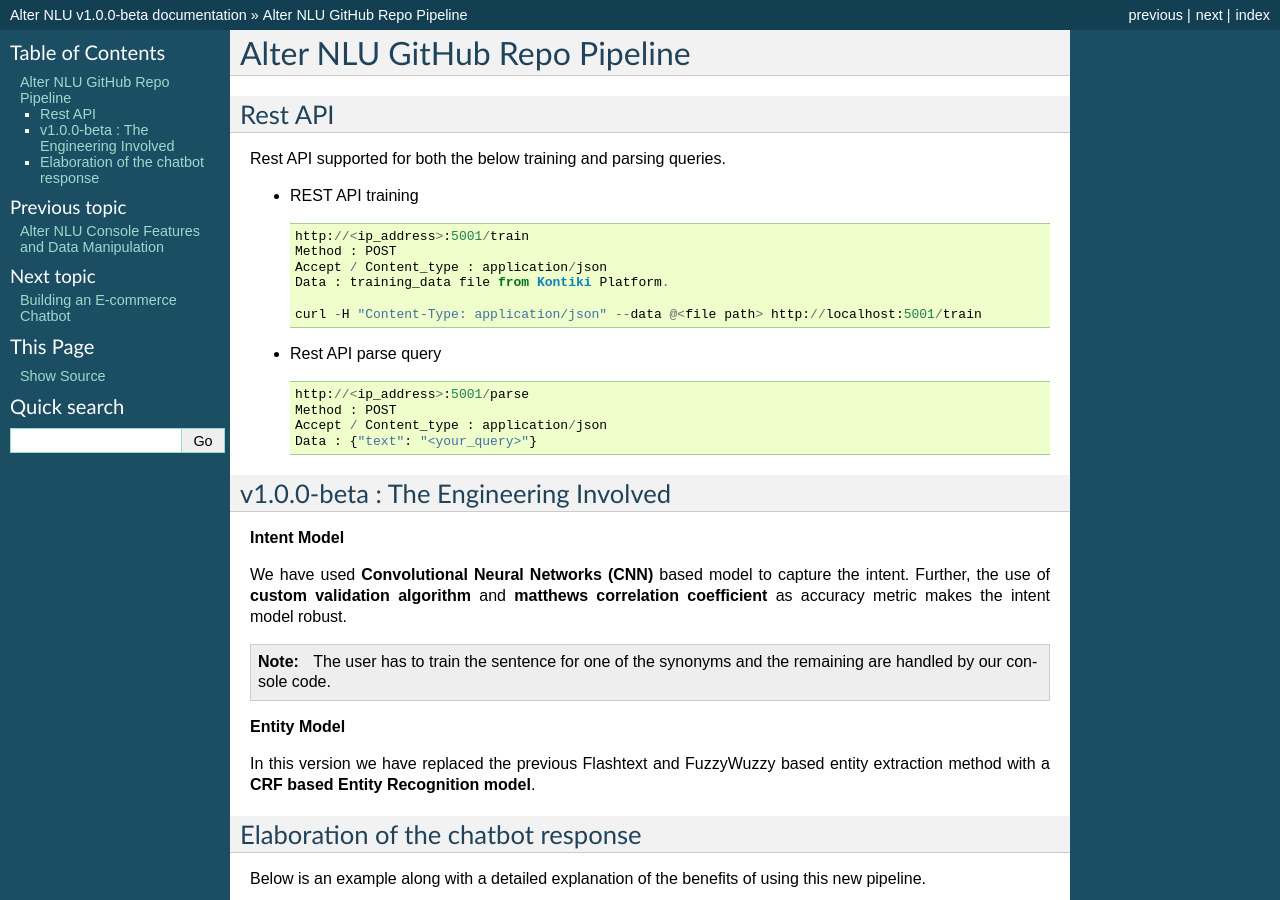
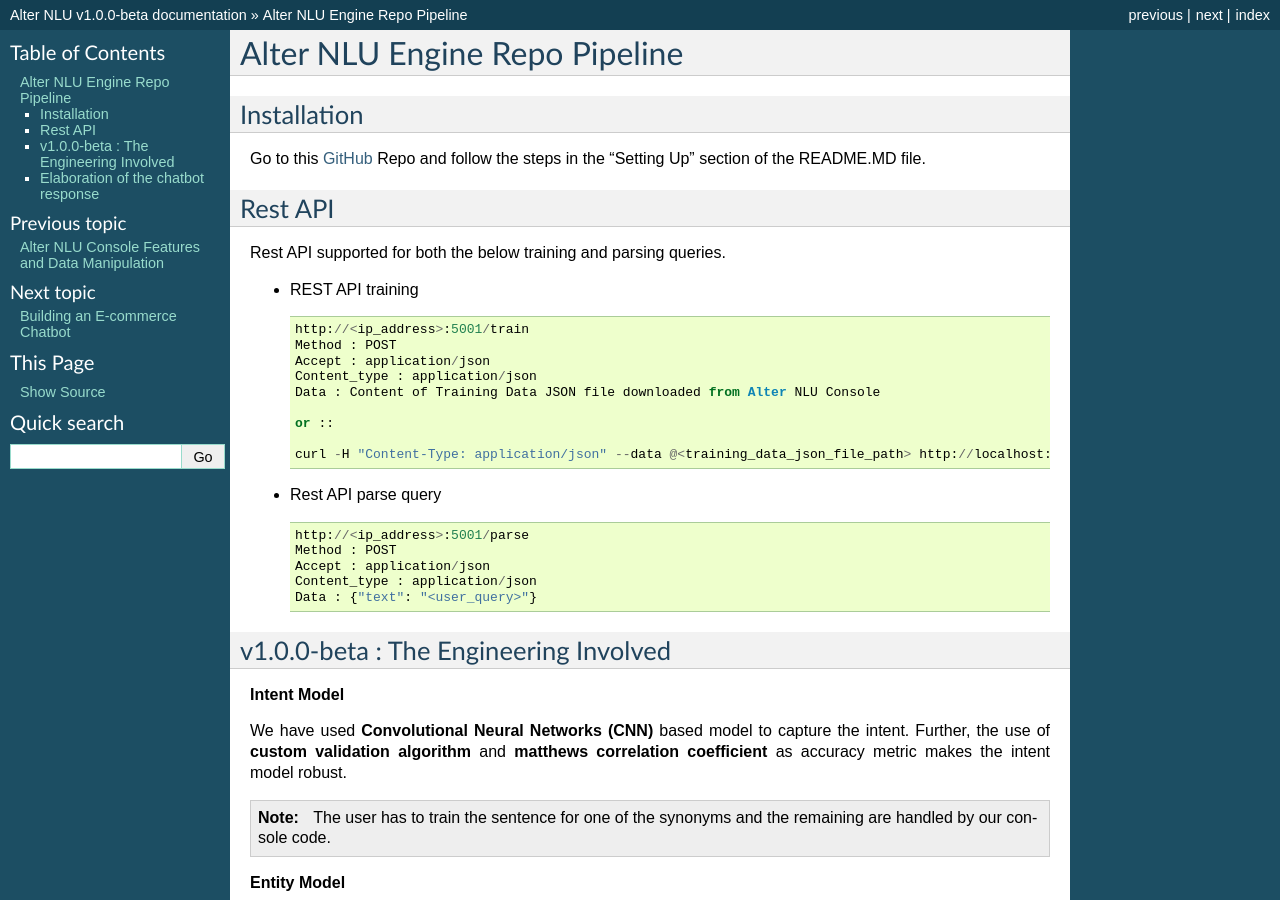
Before and after one commit to thakurtanya/kontikilabsDevelopers, a Sphinx documentation site: the page built from doc/source/GitHub-Pipeline.rst, in a window 1280 px wide and 900 px high. Built offline with Sphinx 7.4.7, drawn with Linux system fonts in a browser that asks for light colours; some of the changed text lies outside the part shown.

Commit message:
content additions

```diff
--- a/doc/source/GitHub-Pipeline.rst
+++ b/doc/source/GitHub-Pipeline.rst
@@ -1,7 +1,12 @@
 
 ##############################
-Alter NLU GitHub Repo Pipeline
+Alter NLU Engine Repo Pipeline
 ##############################
+
+============
+Installation
+============
+Go to this `GitHub <https://github.com/Kontikilabs/alter-nlu/tree/v1.0.0-beta>`_ Repo and follow the steps in the "Setting Up" section of the README.MD file.
 
 ========
 Rest API
@@ -12,17 +17,21 @@ Rest API supported for both the below training and parsing queries.
 
 		http://<ip_address>:5001/train
 		Method : POST
-		Accept / Content_type : application/json
-		Data : training_data file from Kontiki Platform.
+		Accept : application/json
+		Content_type : application/json
+		Data : Content of Training Data JSON file downloaded from Alter NLU Console
 
-		curl -H "Content-Type: application/json" --data @<file path> http://localhost:5001/train
+		or ::
+
+		curl -H "Content-Type: application/json" --data @<training_data_json_file_path> http://localhost:5001/train
 
 -	Rest API parse query ::
 
 		http://<ip_address>:5001/parse
 		Method : POST
-		Accept / Content_type : application/json
-		Data : {"text": "<your_query>"}
+		Accept : application/json
+		Content_type : application/json
+		Data : {"text": "<user_query>"}
 
 ======================================
 v1.0.0-beta : The Engineering Involved
```
Also changed, not shown: doc/source/index.rst (+5 -7 lines).
